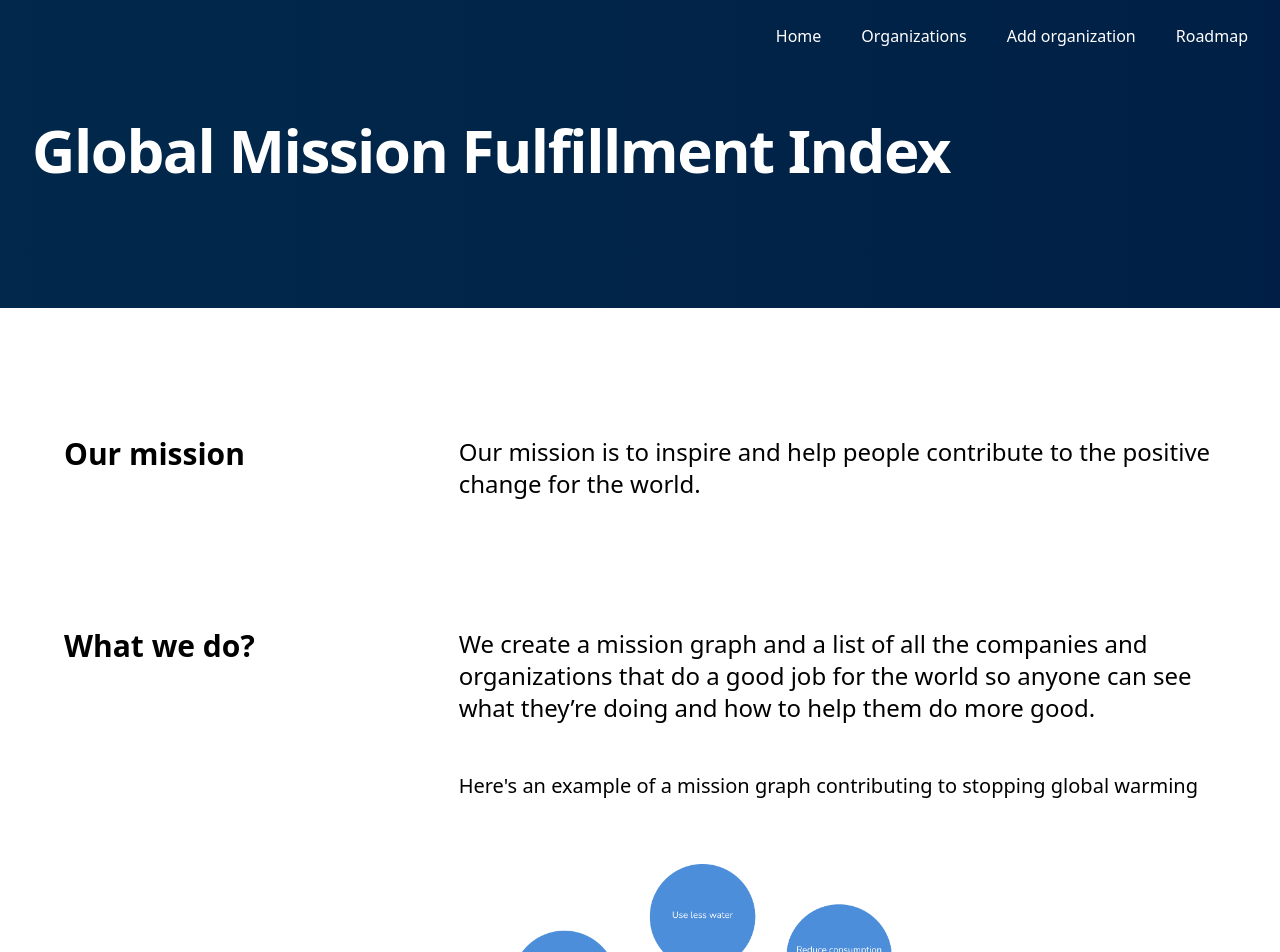
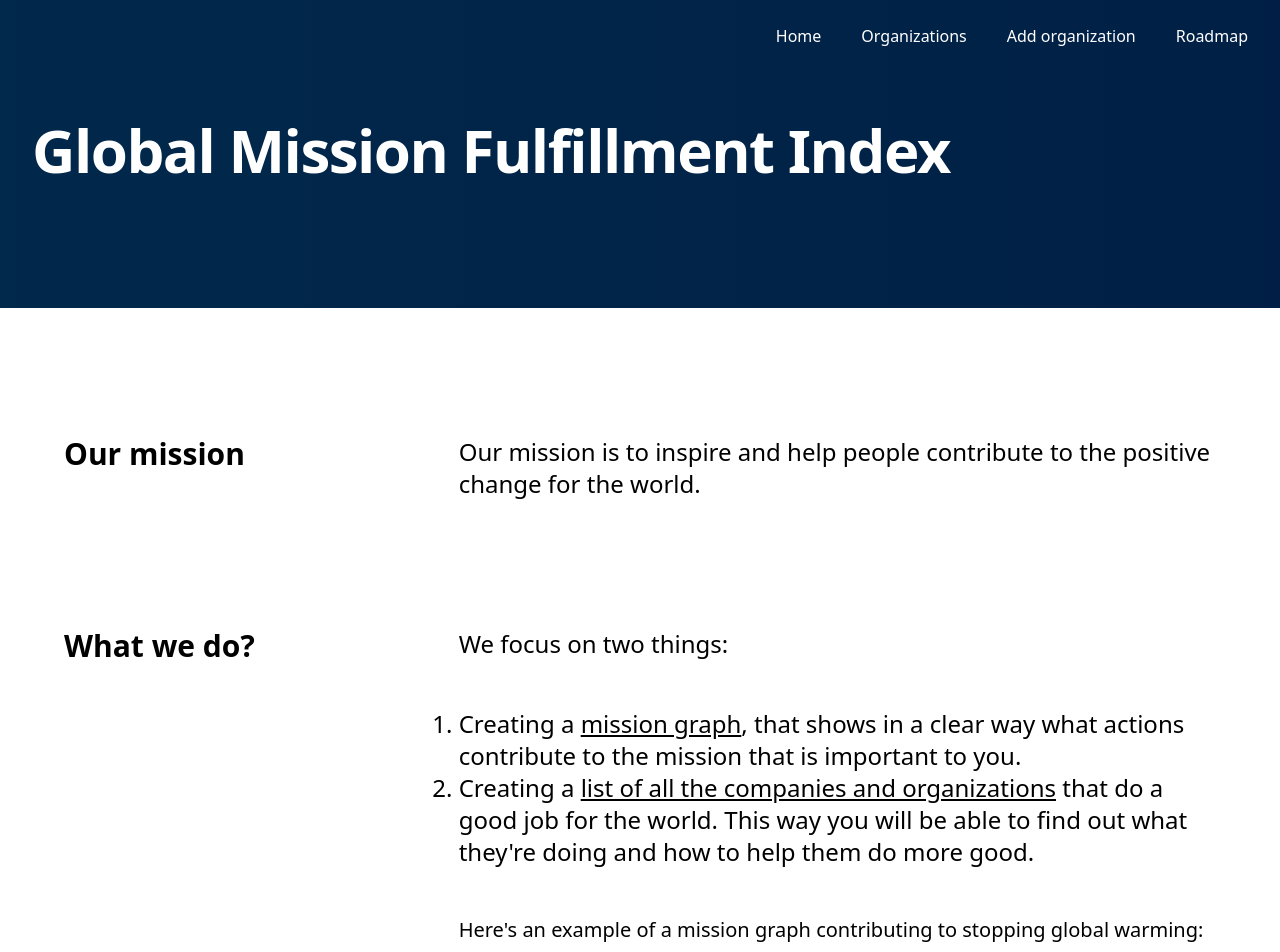
Before and after one commit to kuklatech/gmfi, a Next.js app: page / in a window 1280 px wide. Shown: the top 952 px of the page. Built offline with nearby package versions, Linux system fonts and the light colour scheme.

Commit message:
fix: copy on the landing page

```diff
--- a/pages/index.tsx
+++ b/pages/index.tsx
@@ -15,14 +15,30 @@ const Home: NextPage = () => {
       </ContentSection>
 
       <ContentSection title={"What we do?"}>
-        <p className={"text-lead text-2xl"}>
-          We create a mission graph and a list of all the companies and
-          organizations that do a good job for the world so anyone can see what
-          they’re doing and how to help them do more good.
-        </p>
+        <p className={"text-lead text-2xl"}>We focus on two things:</p>
+        <ol className={"text-lead list-decimal text-2xl"}>
+          <li>
+            Creating a{" "}
+            <Link href={"/mission"}>
+              <a className={"underline"}>mission graph</a>
+            </Link>
+            , that shows in a clear way what actions contribute to the mission
+            that is important to you.
+          </li>
+          <li>
+            Creating a{" "}
+            <Link href={"/organizations"}>
+              <a className="underline">
+                list of all the companies and organizations
+              </a>
+            </Link>{" "}
+            that do a good job for the world. This way you will be able to find
+            out what they&apos;re doing and how to help them do more good.
+          </li>
+        </ol>
         <p className={"text-lead my-4 pb-4 text-xl"}>
           Here&apos;s an example of a mission graph contributing to stopping
-          global warming
+          global warming:
         </p>
         <div className={"mt-4"}>
           <Image
```
